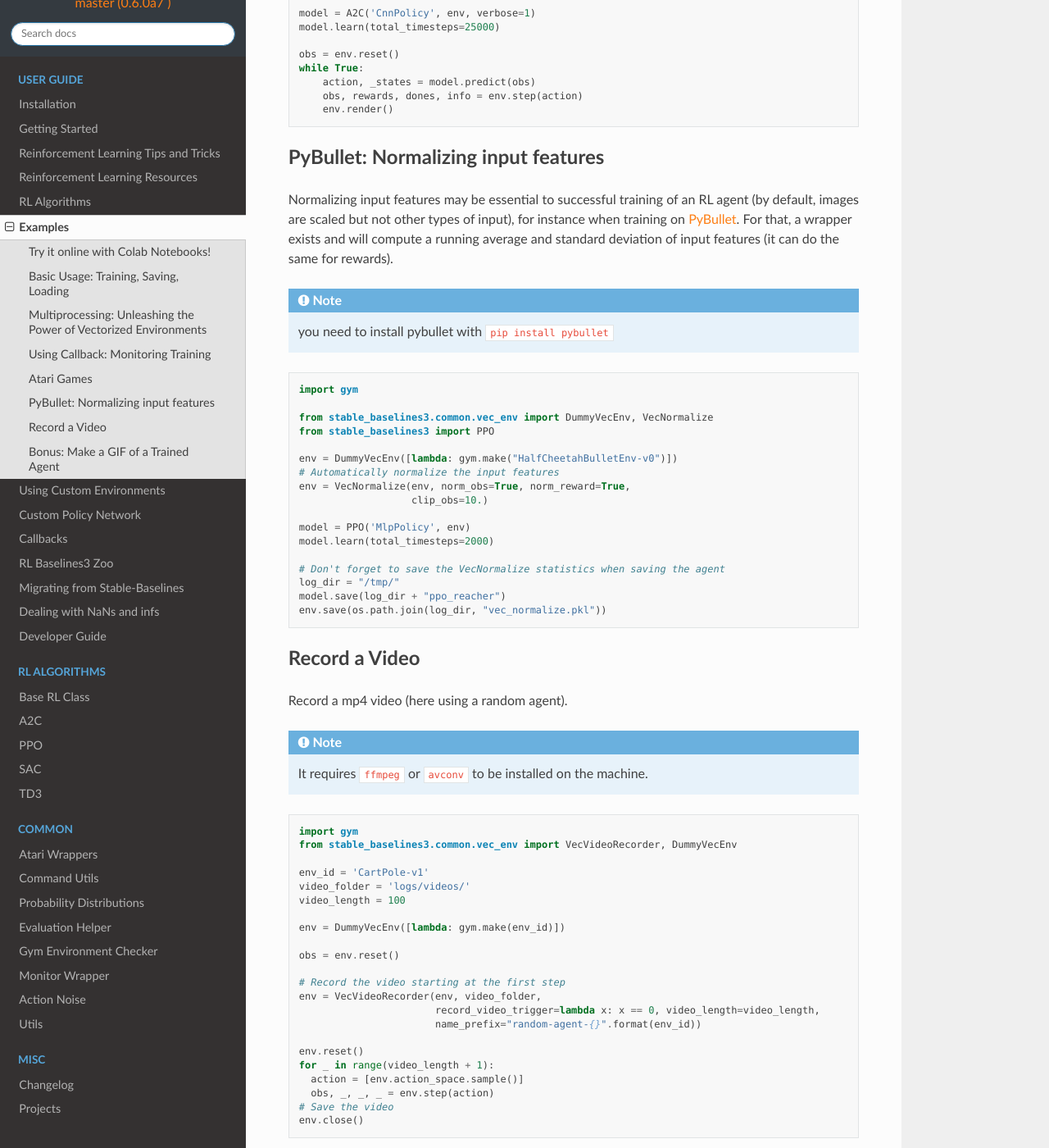
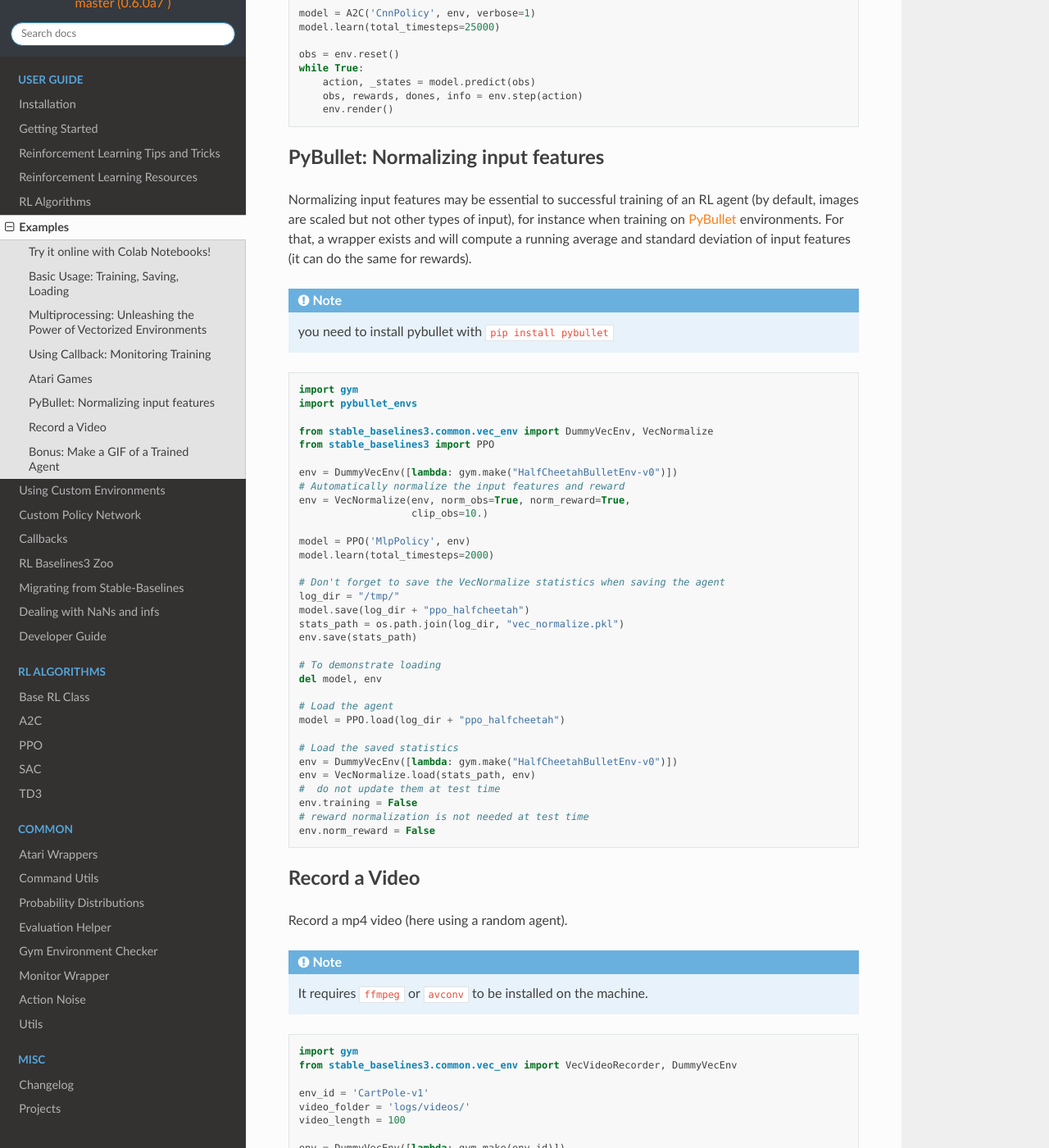
Before and after one commit to DLR-RM/stable-baselines3, a Sphinx documentation site: the page built from docs/guide/examples.rst, in a window 1280 px wide and 1400 px high, scrolled down 5561 px. Shown: the whole window at 82% size. Built offline with Sphinx 7.4.7 and the Read the Docs theme 2.0.0, drawn with Linux system fonts in a browser that asks for light colours; pages that are not in the unit, such as notebooks, are missing from menus.

Commit message:
Update PyBullet example

```diff
--- a/docs/guide/examples.rst
+++ b/docs/guide/examples.rst
@@ -299,7 +299,7 @@ PyBullet: Normalizing input features
 
 Normalizing input features may be essential to successful training of an RL agent
 (by default, images are scaled but not other types of input),
-for instance when training on `PyBullet <https://github.com/bulletphysics/bullet3/>`_. For that, a wrapper exists and
+for instance when training on `PyBullet <https://github.com/bulletphysics/bullet3/>`_ environments. For that, a wrapper exists and
 will compute a running average and standard deviation of input features (it can do the same for rewards).
 
 
@@ -311,12 +311,13 @@ will compute a running average and standard deviation of input features (it can
 .. code-block:: python
 
   import gym
+  import pybullet_envs
 
   from stable_baselines3.common.vec_env import DummyVecEnv, VecNormalize
   from stable_baselines3 import PPO
 
   env = DummyVecEnv([lambda: gym.make("HalfCheetahBulletEnv-v0")])
-  # Automatically normalize the input features
+  # Automatically normalize the input features and reward
   env = VecNormalize(env, norm_obs=True, norm_reward=True,
                      clip_obs=10.)
 
@@ -325,8 +326,23 @@ will compute a running average and standard deviation of input features (it can
 
   # Don't forget to save the VecNormalize statistics when saving the agent
   log_dir = "/tmp/"
-  model.save(log_dir + "ppo_reacher")
-  env.save(os.path.join(log_dir, "vec_normalize.pkl"))
+  model.save(log_dir + "ppo_halfcheetah")
+  stats_path = os.path.join(log_dir, "vec_normalize.pkl")
+  env.save(stats_path)
+
+  # To demonstrate loading
+  del model, env
+
+  # Load the agent
+  model = PPO.load(log_dir + "ppo_halfcheetah")
+
+  # Load the saved statistics
+  env = DummyVecEnv([lambda: gym.make("HalfCheetahBulletEnv-v0")])
+  env = VecNormalize.load(stats_path, env)
+  #  do not update them at test time
+  env.training = False
+  # reward normalization is not needed at test time
+  env.norm_reward = False
 
 
 Record a Video
```
